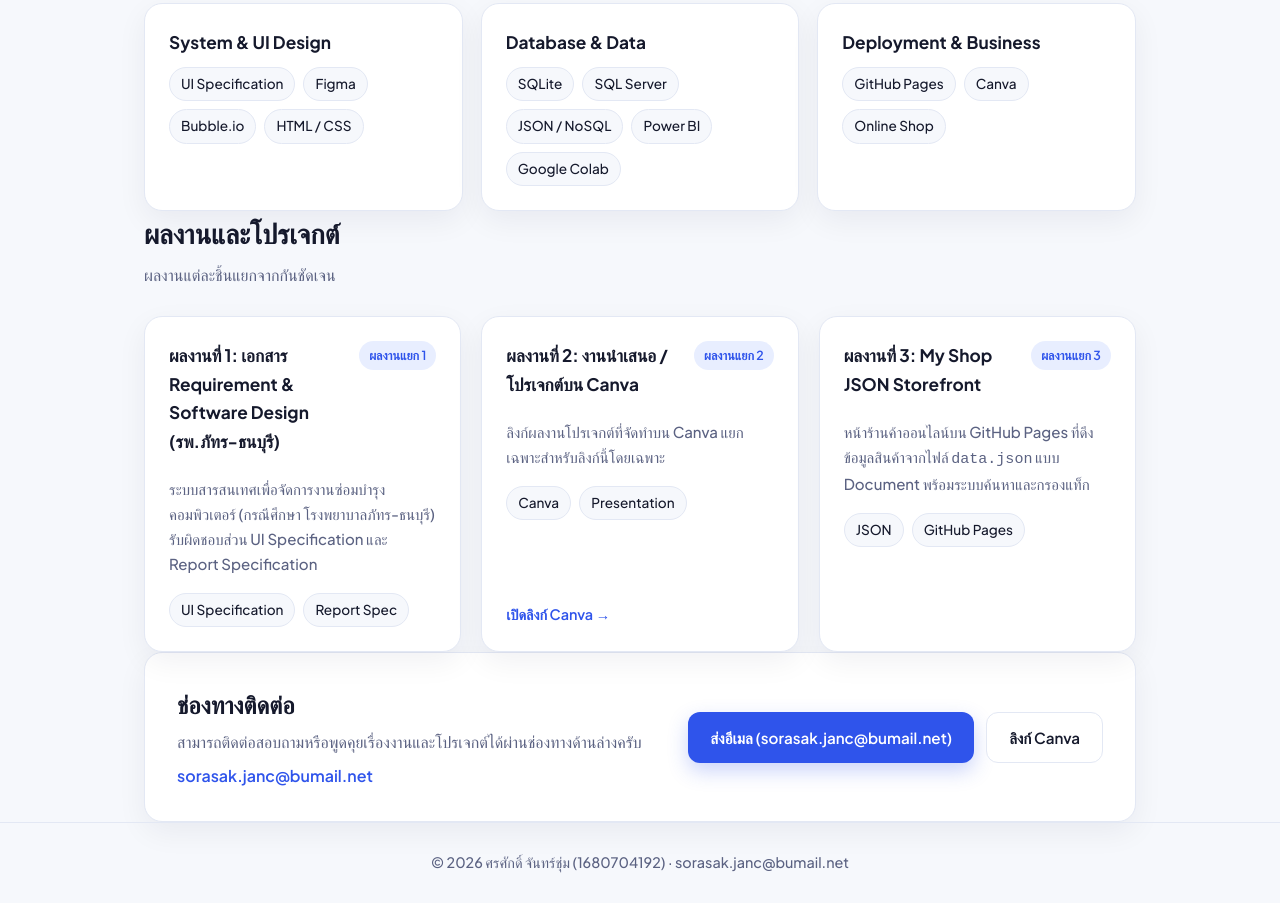
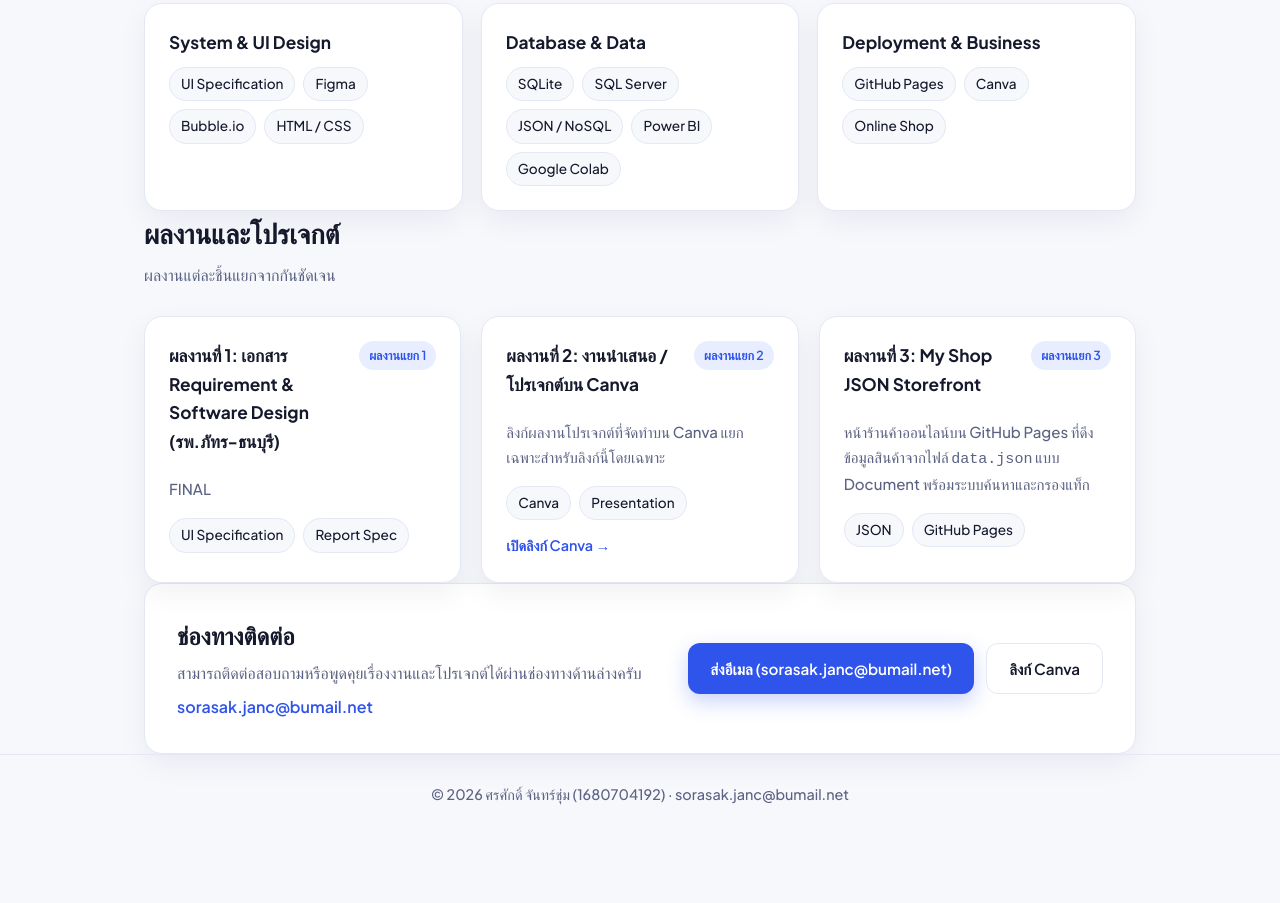
Before and after one commit to sorasak-cc/Portfolio-sorasak-cc.github.io, a plain HTML site: page index.html in a window 1280 px wide. Shown: the part 630-1533 px from the top of the page. After the commit the page ends 1464 px from the top, so only its background shows below. Drawn offline with Linux system fonts and the light colour scheme; a web font is replaced by a local one.

Commit message:
Update index.html

```diff
--- a/index.html
+++ b/index.html
@@ -447,7 +447,7 @@
               <span class="pill">ผลงานแยก 1</span>
             </div>
             <p>
-              ระบบสารสนเทศเพื่อจัดการงานซ่อมบำรุงคอมพิวเตอร์ (กรณีศึกษา โรงพยาบาลภัทร-ธนบุรี) รับผิดชอบส่วน UI Specification และ Report Specification
+              FINAL
             </p>
             <div class="tags">
               <span class="tag">UI Specification</span>
```
